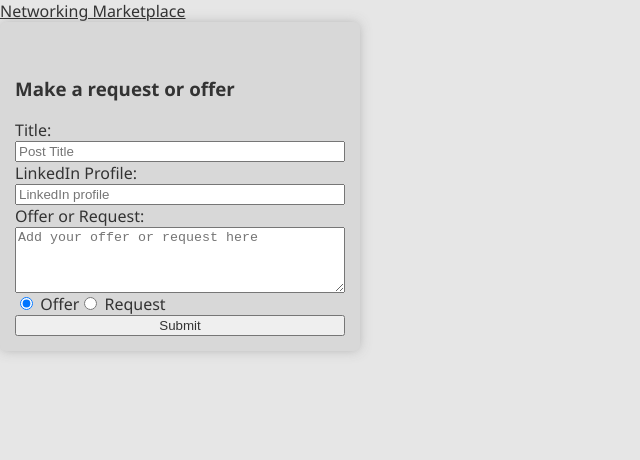
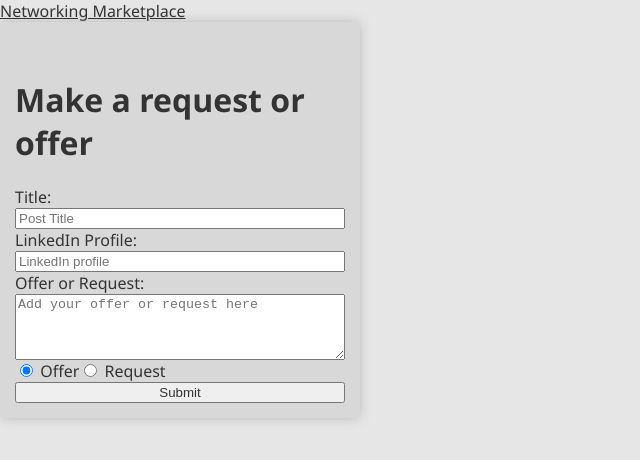
Before and after one commit to cherryontech/acesquad, a React (Vite) app: page /submit in a window 1280 px wide. Shown: the top 460 px of the page, without its empty margins (0-640 px from the left). Built offline with nearby package versions, Linux system fonts and the light colour scheme.

Commit message:
change form title from h3 to h1 based on accessibility heading level rule

```diff
--- a/client/TextArea.jsx
+++ b/client/TextArea.jsx
@@ -20,7 +20,7 @@ const TextArea = () => {
   return (
     <div>
       <form action="/" className="form">
-        <h3 className="form">Make a request or offer</h3>
+        <h1 className="form">Make a request or offer</h1>
         <label htmlFor="title">Title:</label>
         <input
           type="text"
```
